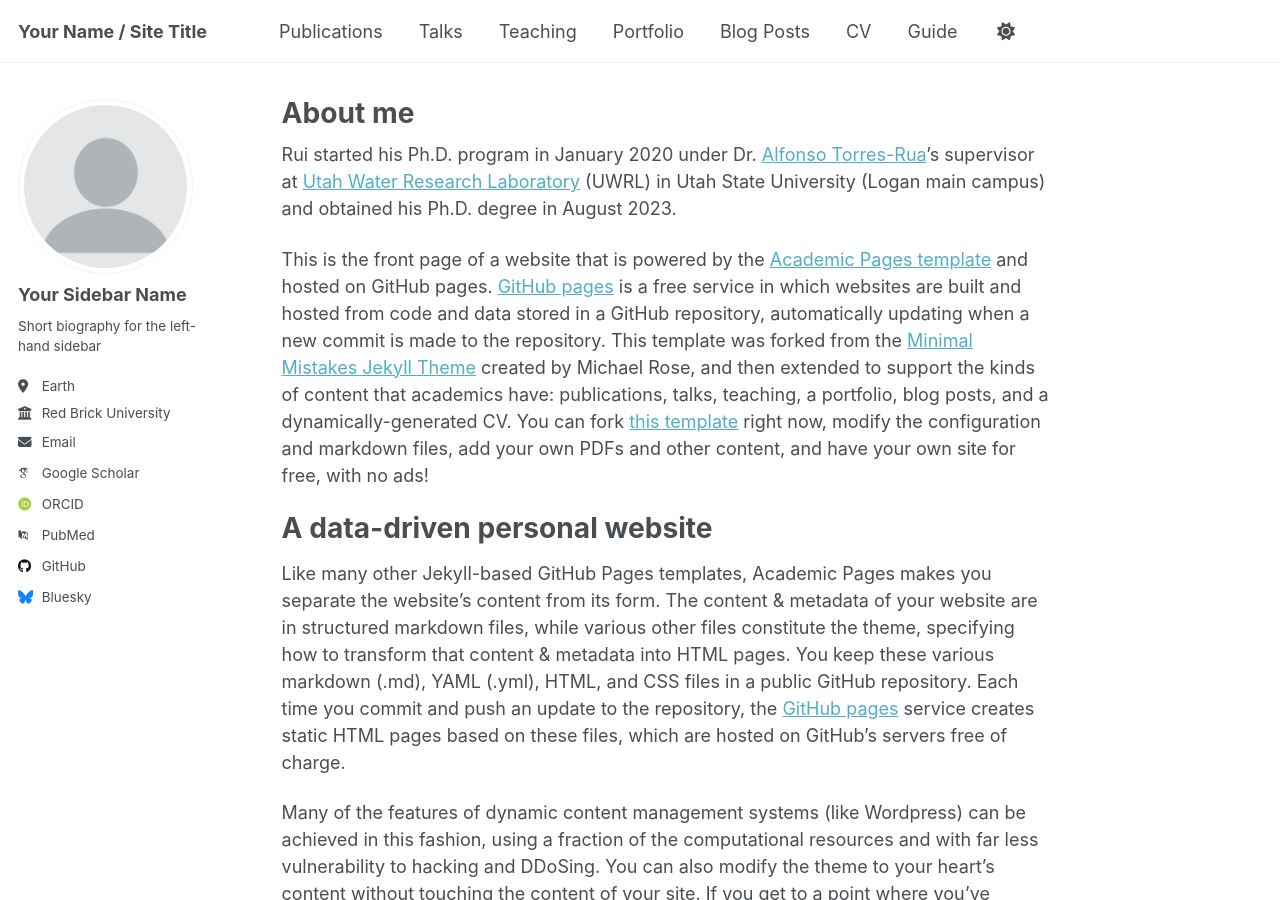
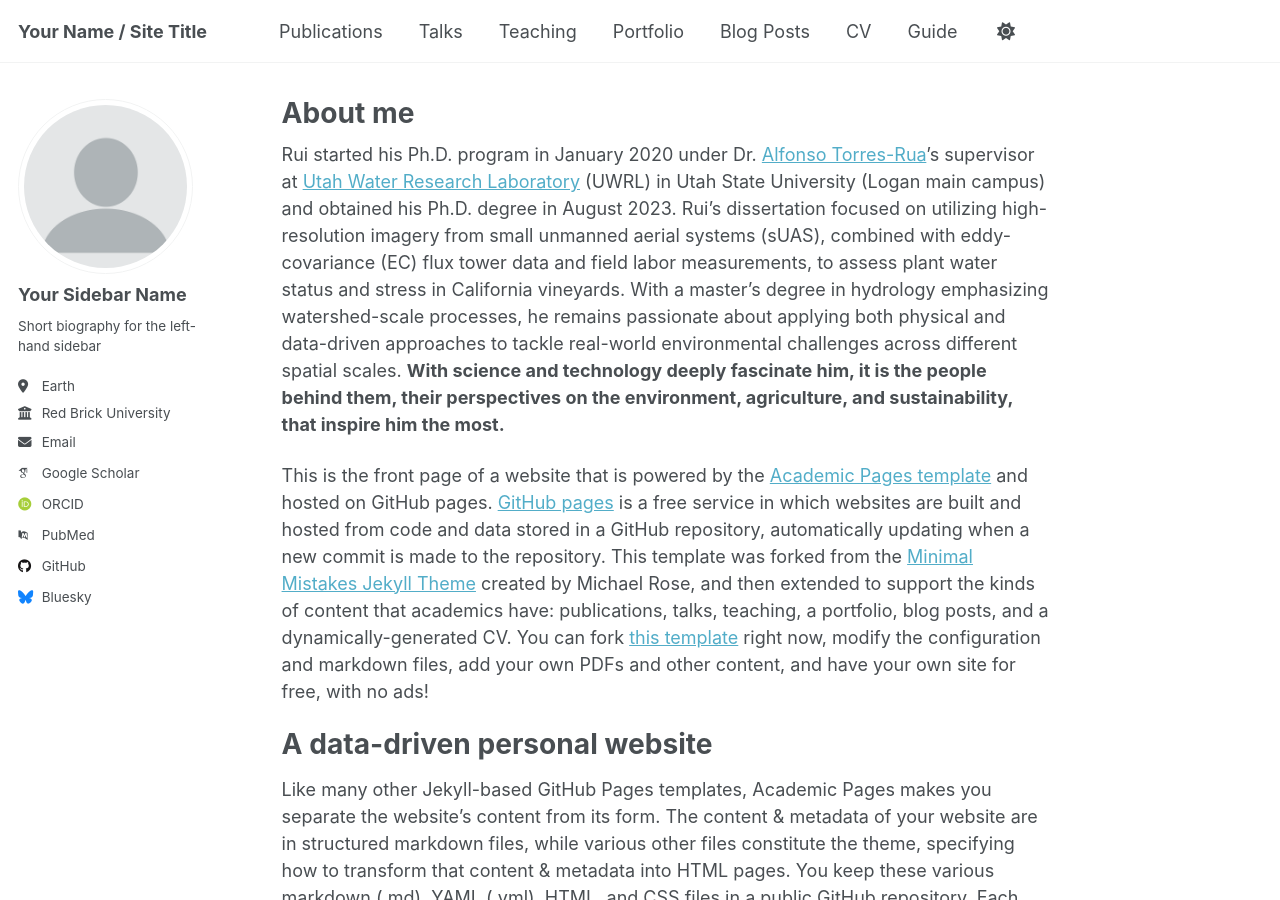
Before and after one commit to RuiGao9/RuiGao9.github.io, a Jekyll site: the page built from _pages/about.md, in a window 1280 px wide and 900 px high. Built offline with Jekyll 4.4.1, drawn with Linux system fonts in a browser that asks for light colours; some web fonts are replaced.

Commit message:
Update about.md

```diff
--- a/_pages/about.md
+++ b/_pages/about.md
@@ -7,6 +7,7 @@ redirect_from:
   - /about.html
 ---
 Rui started his Ph.D. program in January 2020 under Dr. [Alfonso Torres-Rua](https://engineering.usu.edu/cee/people/faculty/torres-alfonso)'s supervisor at [Utah Water Research Laboratory](https://uwrl.usu.edu/) (UWRL) in Utah State University (Logan main campus) and obtained his Ph.D. degree in August 2023.
+Rui's dissertation focused on utilizing high-resolution imagery from small unmanned aerial systems (sUAS), combined with eddy-covariance (EC) flux tower data and field labor measurements, to assess plant water status and stress in California vineyards. With a master's degree in hydrology emphasizing watershed-scale processes, he remains passionate about applying both physical and data-driven approaches to tackle real-world environmental challenges across different spatial scales. **With science and technology deeply fascinate him, it is the people behind them, their perspectives on the environment, agriculture, and sustainability, that inspire him the most.**
 
 
 This is the front page of a website that is powered by the [Academic Pages template](https://github.com/academicpages/academicpages.github.io) and hosted on GitHub pages. [GitHub pages](https://pages.github.com) is a free service in which websites are built and hosted from code and data stored in a GitHub repository, automatically updating when a new commit is made to the repository. This template was forked from the [Minimal Mistakes Jekyll Theme](https://mmistakes.github.io/minimal-mistakes/) created by Michael Rose, and then extended to support the kinds of content that academics have: publications, talks, teaching, a portfolio, blog posts, and a dynamically-generated CV. You can fork [this template](https://github.com/academicpages/academicpages.github.io) right now, modify the configuration and markdown files, add your own PDFs and other content, and have your own site for free, with no ads!
```
